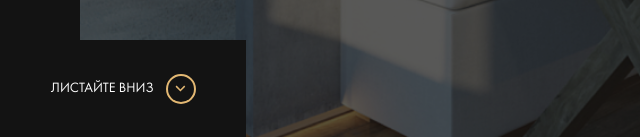
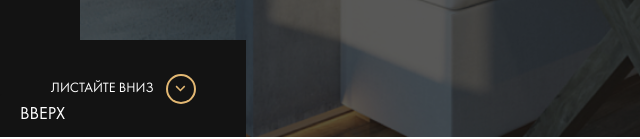
Before and after one commit to Ludmilaiv/repair-design, a website: page index.html in a window 1280 px wide. Shown: the part 663-802 px from the top of the page, 0-640 px from the left. Drawn offline with nearby package versions, Linux system fonts and the light colour scheme; files whose address does not match are found by name.

Commit message:
refactor: redid the modal window on jquery. feat: add button up

```diff
--- a/index.html
+++ b/index.html
@@ -156,6 +156,11 @@
     <!--/.modal__dialog-->
   </div>
   <!--/.modal-->
+  <script
+  src="https://code.jquery.com/jquery-3.4.1.min.js"></script>
+
+  <button class="button button--up">Вверх</button>
+
   <script src="js/main.js"></script>
 </body>
 </html>
--- a/js/main.js
+++ b/js/main.js
@@ -1,4 +1,4 @@
-document.addEventListener("DOMContentLoaded", (event) => {
+/*document.addEventListener("DOMContentLoaded", (event) => {
   const modal = document.querySelector('.modal');
   const modalBtn = document.querySelectorAll('[data-toggle=modal]');
   const closeBtn = document.querySelector('.modal__close');
@@ -27,4 +27,45 @@ document.addEventListener("DOMContentLoaded", (event) => {
 
 
 
+}); */
+$(document).ready(function () {
+  var modal = $('.modal'),
+      modalBtn = $('[data-toggle=modal]'),
+      closeBtn = $('.modal__close'),
+      btn = $('.button--up');
+
+  modalBtn.on('click', function () {
+    modal.toggleClass('modal--visible');
+  });
+
+  closeBtn.on('click', function () {
+    modal.toggleClass('modal--visible');
+  });
+
+  modal.on('click', function (event) {
+    if (event.target.classList.contains('modal'))
+      {
+        modal.toggleClass('modal--visible');
+      }
+  });
+
+  $(document).on('keydown', function (event) {
+    if (event.code == 'Escape' && modal.hasClass('modal--visible')) {
+      modal.toggleClass('modal--visible');
+    }
+  });
+
+  $(window).scroll(function() {
+    if ($(window).scrollTop() > 300) {
+      btn.removeClass('button--hidden');
+    } else {
+      btn.addClass('button--hidden');
+    }
+  });
+
+  btn.on('click', function(event) {
+    event.preventDefault();
+    $('html, body').animate({scrollTop:0}, '300');
+  });
+
 });
--- a/sass/_interface.sass
+++ b/sass/_interface.sass
@@ -4,6 +4,8 @@
   border-radius: 2px
   text-transform: uppercase
   font-size: 0.93rem
+  &:focus
+    outline: none
   &:hover
     cursor: pointer
   &--primary
@@ -17,6 +19,15 @@
     border: 1px solid
     background-color: transparent
     color: $light
+  &--up
+    position: fixed
+    bottom: 0
+    left: 0
+    color: $light
+    background-color: $dark
+    font-size: 1.285rem
+  &--hidden
+    display: none
 .label
   &--light
     font-size: 1.07rem
```
Also changed, not shown: css/style.css.
